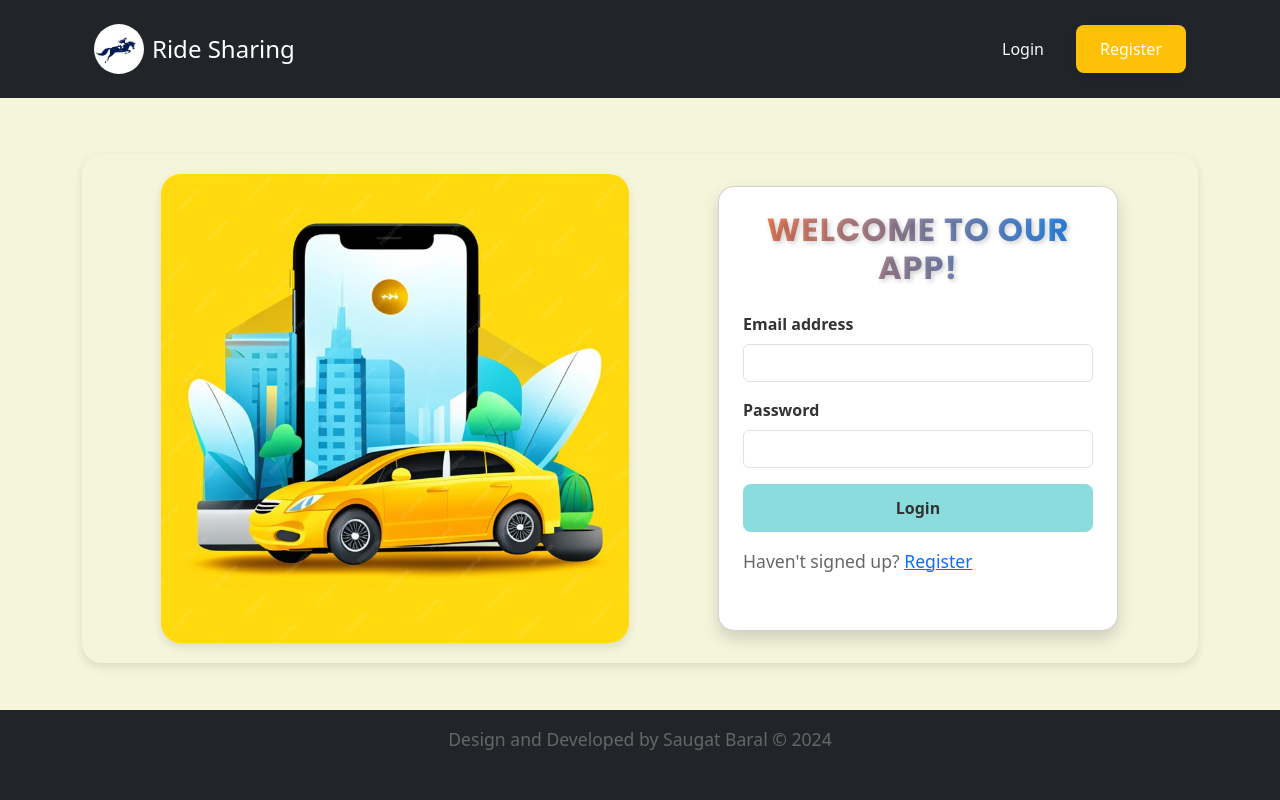
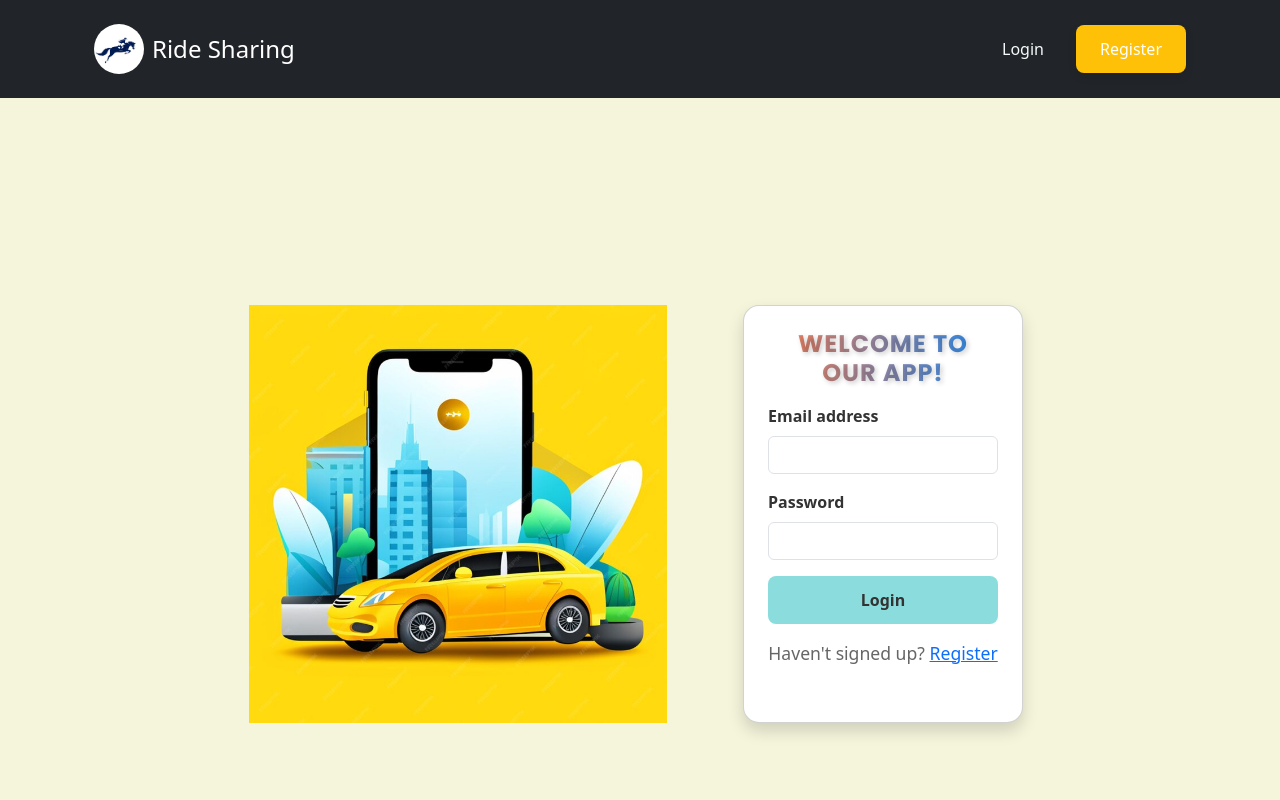
Before and after one commit to saugat21/Ride, a React (Vite) app in the folder frontend/: page /login in a window 1280 px wide. Shown: the top 800 px of the page. Built offline with nearby package versions, Linux system fonts and the light colour scheme.

Commit message:
UI updated

```diff
--- a/frontend/src/components/Login.jsx
+++ b/frontend/src/components/Login.jsx
@@ -30,15 +30,74 @@ const Login = () => {
   };
 
   return (
-    <div className="login-page d-flex justify-content-center align-items-center">
-      <div className="login-page-left">
-        <img src={Car} alt="Ride Sharing" className="login-image" />
+    // <div className="login-page d-flex justify-content-center align-items-center">
+    //   <div className="login-page-left">
+    //     <img src={Car} alt="Ride Sharing" className="login-image" />
+    //   </div>
+    //   <div
+    //     className="card p-4  shadow rounded-4 login-form-container"
+    //     style={{ maxWidth: "400px", width: "100%", minWidth: "280px" }}
+    //   >
+    //     <h2 className="mb-4 text-center stylish-heading">
+    //       Welcome To Our App!
+    //     </h2>
+    //     <form onSubmit={handleSubmit}>
+    //       <div className="mb-3">
+    //         <label htmlFor="email" className="form-label">
+    //           Email address
+    //         </label>
+    //         <input
+    //           type="email"
+    //           className="form-control"
+    //           id="email"
+    //           value={email}
+    //           onChange={(e) => setEmail(e.target.value)}
+    //           required
+    //         />
+    //       </div>
+    //       <div className="mb-3">
+    //         <label htmlFor="password" className="form-label">
+    //           Password
+    //         </label>
+    //         <input
+    //           type="password"
+    //           className="form-control"
+    //           id="password"
+    //           required
+    //           value={password}
+    //           onChange={(e) => setPassword(e.target.value)}
+    //         />
+    //       </div>
+    //       <button type="submit" className="btn btn-primary w-100">
+    //         Login
+    //       </button>
+    //       <div className="mt-3">
+    //         <p>
+    //           Haven't signed up? <Link to="/register">Register</Link>{" "}
+    //         </p>
+    //       </div>
+    //     </form>
+    //   </div>
+    // </div>
+    <div className="container-fluid d-flex justify-content-center align-items-center vh-100">
+      <div className="row w-100 justify-content-center align-items-center">
+        {/* Left Side Image - Visible only on larger screens */}
+        <div className="col-lg-6 d-none d-lg-flex justify-content-center">
+          <img
+            src={Car}
+            alt="Ride Sharing"
+            className="img-fluid"
+            style={{ maxWidth: "80%", height: "auto" }}
+          />
         </div>
-      <div
-        className="card p-4  shadow rounded-4 login-form-container"
-        style={{ maxWidth: "400px", width: "100%", minWidth: "280px" }}
+
+        {/* Right Side - Login Form */}
+        <div className="col-12 col-sm-10 col-md-8 col-lg-4">
+          <div className="card p-3 p-sm-4 shadow rounded-4 login-form-container">
+            <h2
+              className="mb-3 text-center stylish-heading"
+              style={{ fontSize: "1.5rem" }}
             >
-        <h2 className="mb-4 text-center stylish-heading">
               Welcome To Our App!
             </h2>
             <form onSubmit={handleSubmit}>
@@ -71,12 +130,14 @@ const Login = () => {
               <button type="submit" className="btn btn-primary w-100">
                 Login
               </button>
-          <div className="mt-3">
+              <div className="mt-3 text-center">
                 <p>
-              Haven't signed up? <Link to="/register">Register</Link>{" "}
+                  Haven't signed up? <Link to="/register">Register</Link>
                 </p>
               </div>
             </form>
+          </div>
+        </div>
       </div>
     </div>
   );
```
Lines whose indentation alone changed are shown as unchanged.
